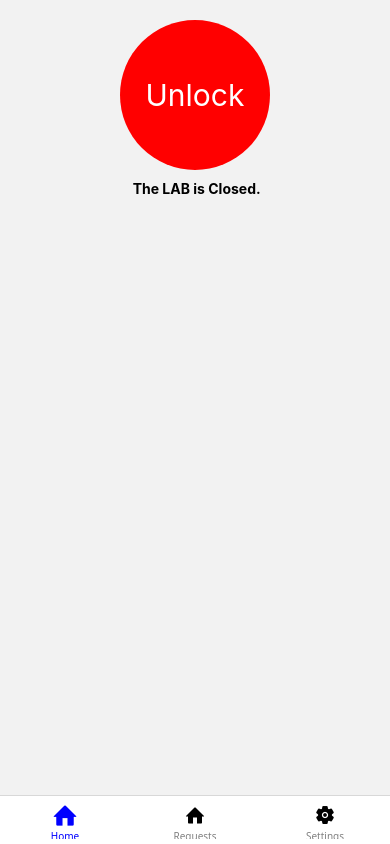
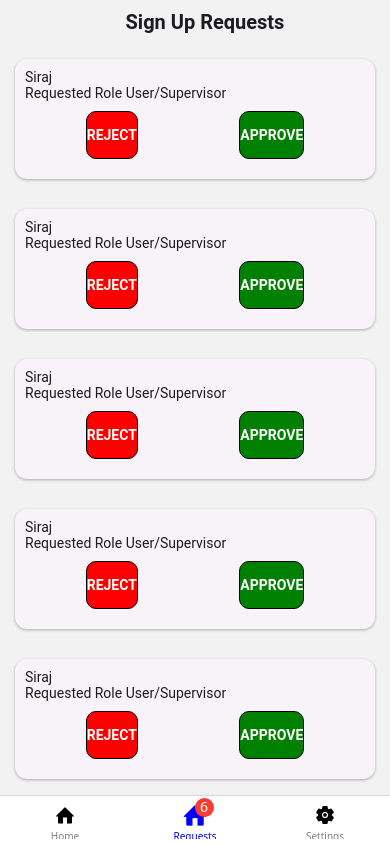
Before and after one commit to Siraj-dev-ui/SmartLock-App, a React Native app: screen /BottomTabNavigation in a window 390 px wide. Built offline with nearby package versions, Linux system fonts and the light colour scheme; what @react-native-vector-icons/material-design-icons would draw is missing.

Commit message:
Request Screen Design

```diff
--- /dev/null
+++ b/src/Components/RequestComponent/RequestComponent.js
@@ -0,0 +1,59 @@
+import React from 'react';
+import {View, TouchableOpacity} from 'react-native';
+import {Card, Text} from 'react-native-paper';
+import {Colors, DefaultColors} from '../../Utils/Theme';
+
+const RequestComponent = () => {
+  return (
+    <Card style={{margin: 15, padding: 10, position: 'relative'}}>
+      <Text>Siraj</Text>
+      <Text>Requested Role User/Supervisor</Text>
+      <View
+        style={{
+          flexDirection: 'row',
+          position: 'relative',
+          justifyContent: 'space-around',
+          padding: 10,
+        }}>
+        <TouchableOpacity
+          style={{
+            borderWidth: 0.5,
+            width: '100',
+            paddingVertical: 15,
+            borderRadius: 10,
+            backgroundColor: Colors.reject,
+            // margin: 5,
+          }}>
+          <Text
+            style={{
+              alignSelf: 'center',
+              fontWeight: 'bold',
+              color: DefaultColors.white,
+            }}>
+            REJECT
+          </Text>
+        </TouchableOpacity>
+        <TouchableOpacity
+          style={{
+            borderWidth: 0.5,
+            width: '100',
+            paddingVertical: 15,
+            borderRadius: 10,
+            backgroundColor: Colors.approve,
+            // margin: 5,
+          }}>
+          <Text
+            style={{
+              alignSelf: 'center',
+              fontWeight: 'bold',
+              color: DefaultColors.white,
+            }}>
+            APPROVE
+          </Text>
+        </TouchableOpacity>
+      </View>
+    </Card>
+  );
+};
+
+export default RequestComponent;
--- /dev/null
+++ b/src/Components/RequestComponent/index.js
@@ -0,0 +1 @@
+export {default} from './RequestComponent';
--- a/src/Navigations/BottomTabNavigation.js
+++ b/src/Navigations/BottomTabNavigation.js
@@ -11,8 +11,10 @@ const Tab = createBottomTabNavigator();
 const BottomTabNavigation = () => {
   return (
     <Tab.Navigator
+      initialRouteName="Requests"
       screenOptions={{
         headerShown: false,
+
         tabBarActiveTintColor: 'blue',
         tabBarInactiveTintColor: 'gray',
       }}>
@@ -34,6 +36,7 @@ const BottomTabNavigation = () => {
         name="Requests"
         component={RequestsScreen}
         options={{
+          tabBarBadge: 6,
           tabBarIcon: ({focused, color, size}) => (
             <Entypo
               name="home"
--- a/src/Screens/HomeScreen/HomeScreen.js
+++ b/src/Screens/HomeScreen/HomeScreen.js
@@ -1,18 +1,46 @@
 import React, {useState} from 'react';
-import {Text, TouchableOpacity, View} from 'react-native';
+import {Switch, Text, TouchableOpacity, View} from 'react-native';
 import Entypo from 'react-native-vector-icons/Entypo';
 import {DefaultColors} from '../../Utils/Theme';
 
 const HomeScreen = () => {
   const [doorStatus, setDoorStatus] = useState(false);
+  const [autoUnlock, setAutoUnlock] = useState(false);
   return (
-    <View style={{flex: 1, alignItems: 'center', margin: 20}}>
+    <View
+      style={{
+        flex: 1,
+        alignItems: 'center',
+        // margin: 20,
+        borderWidth: 6,
+        flex: 1,
+        borderColor: DefaultColors.red,
+      }}>
+      <View
+        style={{
+          flexDirection: 'row',
+          justifyContent: 'space-around',
+          width: '100%',
+        }}>
+        <Text>Auto Unlock {autoUnlock ? 'ON' : 'OFF'}</Text>
+        <Switch
+          trackColor={{false: '#767577', true: '#81b0ff'}}
+          thumbColor={autoUnlock ? DefaultColors.blue : '#f4f3f4'}
+          ios_backgroundColor="#3e3e3e"
+          onValueChange={() => setAutoUnlock(!autoUnlock)}
+          value={autoUnlock}
+        />
+      </View>
+
+      {!autoUnlock && (
         <TouchableOpacity
           style={{
             width: 150,
             height: 150,
             borderRadius: 75,
-          backgroundColor: doorStatus ? DefaultColors.green : DefaultColors.red,
+            backgroundColor: doorStatus
+              ? DefaultColors.green
+              : DefaultColors.red,
             justifyContent: 'center',
             alignItems: 'center',
           }}
@@ -26,6 +54,7 @@ const HomeScreen = () => {
             {doorStatus ? 'Lock' : 'Unlock'}
           </Text>
         </TouchableOpacity>
+      )}
       <Text style={{margin: 10, fontWeight: 'bold'}}>
         {' '}
         The LAB is {!doorStatus ? 'Closed' : 'Open'}.
--- a/src/Screens/RequestsScreen/RequestsScreen.js
+++ b/src/Screens/RequestsScreen/RequestsScreen.js
@@ -1,12 +1,31 @@
 import React from 'react';
-import {View} from 'react-native';
+import {View, Switch, TouchableOpacity, ScrollView} from 'react-native';
 import {Card, Text} from 'react-native-paper';
+import {Colors, DefaultColors, FontSize} from '../../Utils/Theme';
+import RequestComponent from '../../Components/RequestComponent';
 
 const RequestsScreen = () => {
   return (
-    <Card style={{margin: 10}}>
-      <Text>Requests Screen</Text>
-    </Card>
+    <>
+      <Text
+        style={{
+          width: '100%',
+          textAlign: 'center',
+          fontWeight: 'bold',
+          fontSize: FontSize.large,
+          margin: 10,
+        }}>
+        Sign Up Requests
+      </Text>
+      <ScrollView>
+        <RequestComponent />
+        <RequestComponent />
+        <RequestComponent />
+        <RequestComponent />
+        <RequestComponent />
+        <RequestComponent />
+      </ScrollView>
+    </>
   );
 };
 
--- a/src/Utils/Theme.js
+++ b/src/Utils/Theme.js
@@ -17,6 +17,8 @@ export const Colors = {
   error: 'red',
   success: 'green',
   warning: 'yellow',
+  approve: 'green',
+  reject: 'red',
 };
 
 export const btnColors = {
```
Lines whose indentation alone changed are shown as unchanged.
